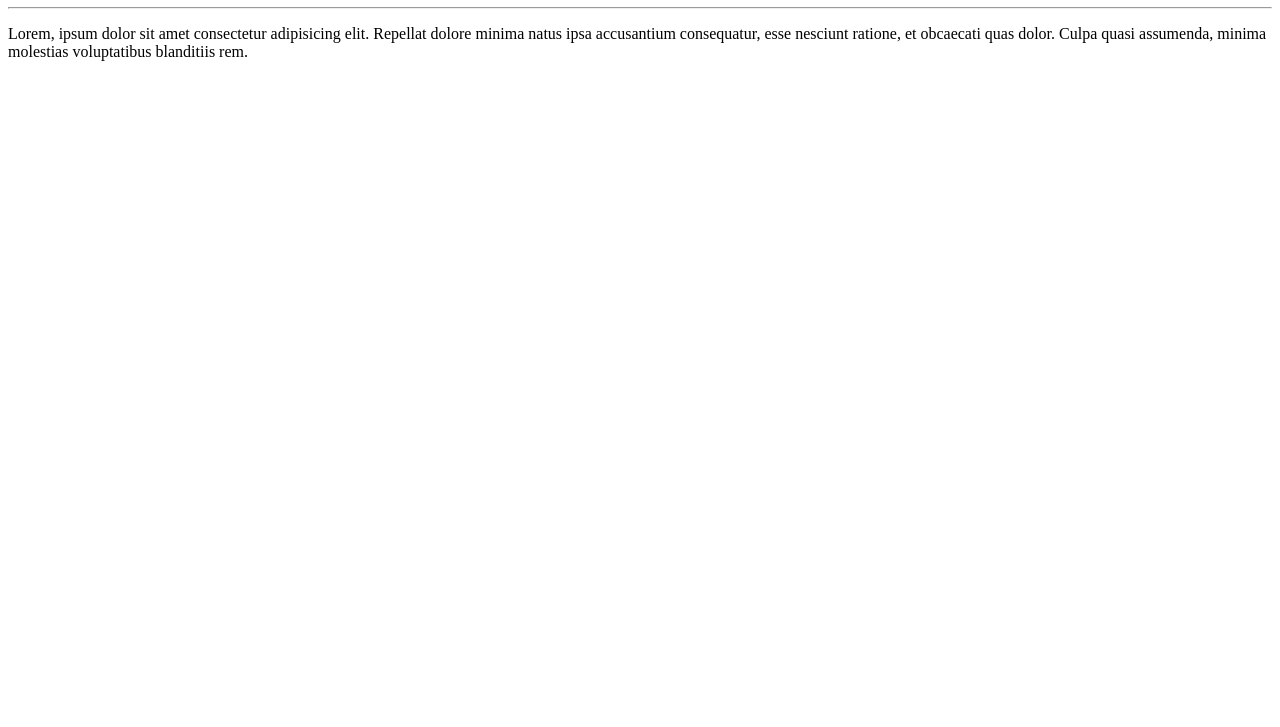
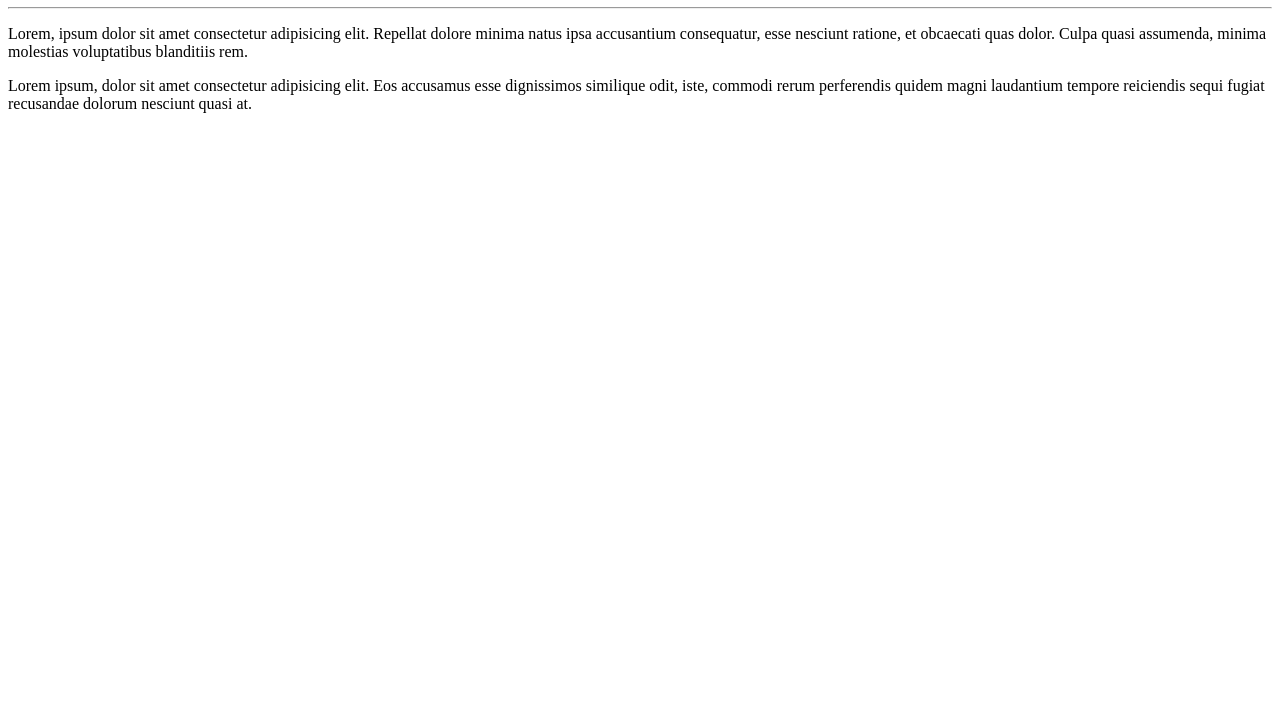
Before and after one commit to JoZangui/Ola-Mundo, a plain HTML site: page site-exemplo/index.html in a window 1280 px wide. Shown: the part 73-800 px from the top of the page. Drawn offline with Linux system fonts and the light colour scheme.

Commit message:
adicionei um paragrafo

```diff
--- a/site-exemplo/index.html
+++ b/site-exemplo/index.html
@@ -10,5 +10,6 @@
     <h1>Olá, Mundo!</h1>
     <hr>
     <p>Lorem, ipsum dolor sit amet consectetur adipisicing elit. Repellat dolore minima natus ipsa accusantium consequatur, esse nesciunt ratione, et obcaecati quas dolor. Culpa quasi assumenda, minima molestias voluptatibus blanditiis rem.</p>
+    <p>Lorem ipsum, dolor sit amet consectetur adipisicing elit. Eos accusamus esse dignissimos similique odit, iste, commodi rerum perferendis quidem magni laudantium tempore reiciendis sequi fugiat recusandae dolorum nesciunt quasi at.</p>
 </body>
 </html>
```
